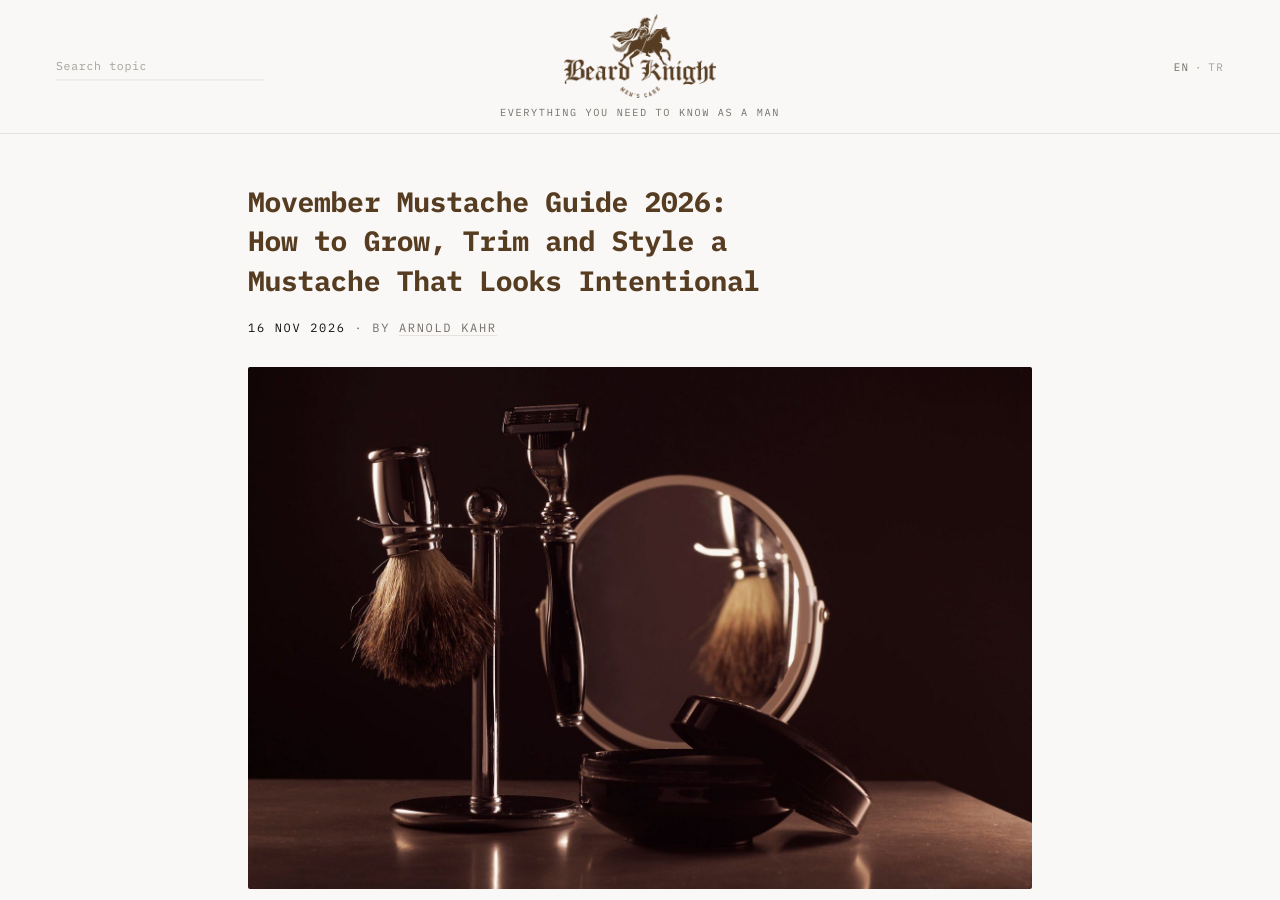
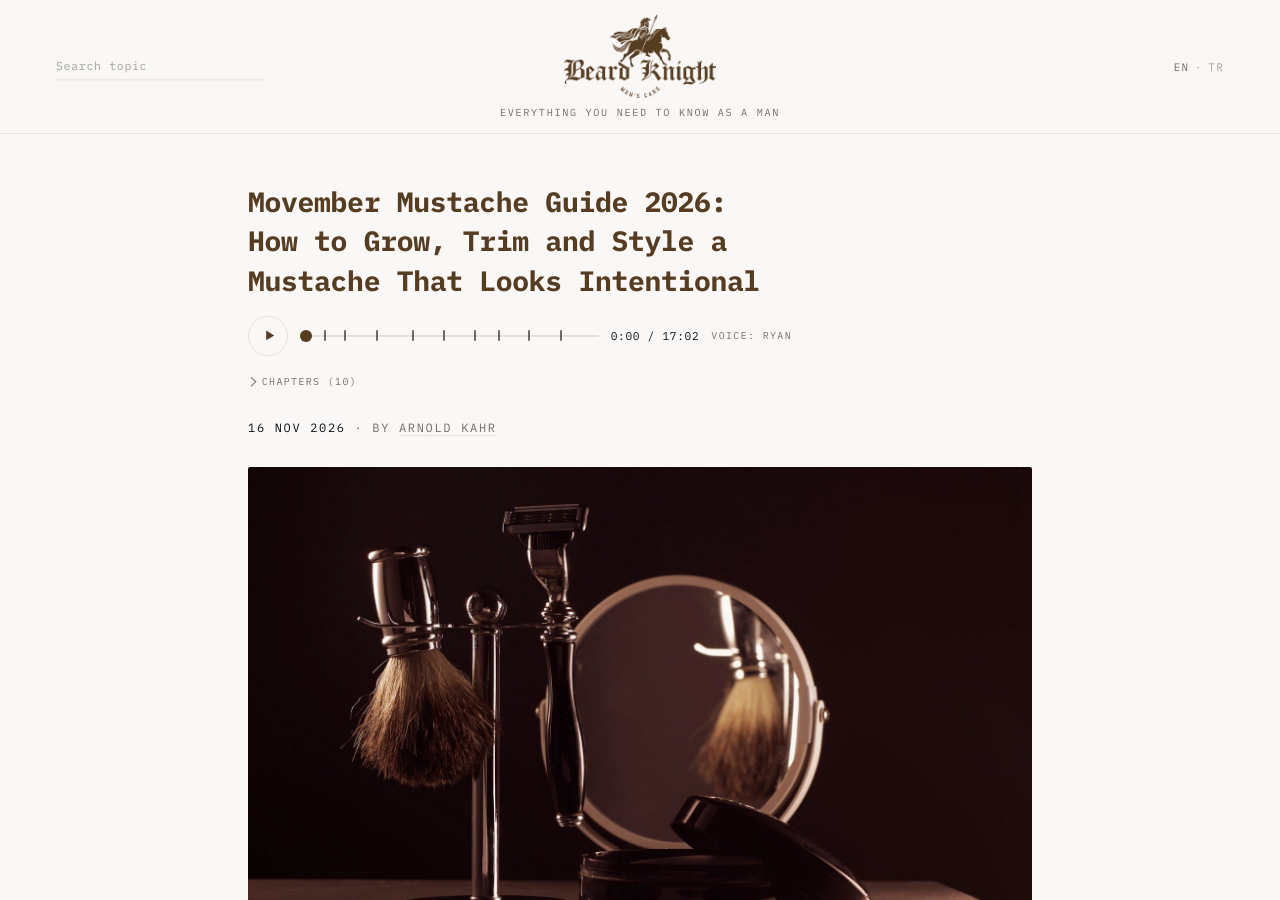
Before and after one commit to architect-high-level-core/beard-knight, a Jekyll site: the page built from _posts/2026-11-16-movember-mustache-guide-2026-how-to-grow-trim-and-style-a-mustache.md, in a window 1280 px wide and 900 px high. Built offline with Jekyll 4.4.1, drawn with Linux system fonts in a browser that asks for light colours; part of the change alters nothing that is shown.

Commit message:
Audio with chapters: movember-mustache-guide-2026-how-to-grow-trim-and-style-a-mustache

```diff
--- a/_posts/2026-11-16-movember-mustache-guide-2026-how-to-grow-trim-and-style-a-mustache.md
+++ b/_posts/2026-11-16-movember-mustache-guide-2026-how-to-grow-trim-and-style-a-mustache.md
@@ -11,6 +11,20 @@ image_credit: "Tony Flood on Pexels"
 image_license: "Pexels License"
 image_license_url: "https://www.pexels.com/license/"
 image_source_url: "https://www.pexels.com/photo/beard-grooming-tools-and-mirror-on-table-9201296/"
+audio: /assets/audio/movember-mustache-guide-2026-how-to-grow-trim-and-style-a-mustache.mp3
+audio_voice: Ryan
+audio_duration: "17:02"
+audio_chapters:
+  - {t: 0, title: "Intro"}
+  - {t: 68, title: "Key takeaways"}
+  - {t: 139, title: "How to Grow a Mustache Week by Week"}
+  - {t: 253, title: "Mustache Styles 2026"}
+  - {t: 380, title: "How to Trim a Mustache Like a Barber"}
+  - {t: 492, title: "How to Use Mustache Wax Without the…"}
+  - {t: 604, title: "Skin Care Under the Mustache"}
+  - {t: 689, title: "Beyond the Mustache"}
+  - {t: 796, title: "The Gentleman's Mustache Routine"}
+  - {t: 910, title: "FAQ: Movember Mustache Questions"}
 ---
 
 It is the middle of November, which means two things in men's grooming: thousands of upper lips across America are halfway through their Movember mustache, and many of them have reached the stage where the hair is long enough to notice but not yet long enough to look deliberate. This Movember mustache guide is for that exact moment. GQ calls 2026 a "facial hair renaissance", and barbers say the mustache has become the thinking man's choice again. But a great mustache never happens on autopilot. It needs patience in the first weeks, a style that suits your face and haircut, a confident trim, and the right finishing products.
```
Also changed, not shown: 1 other file.
